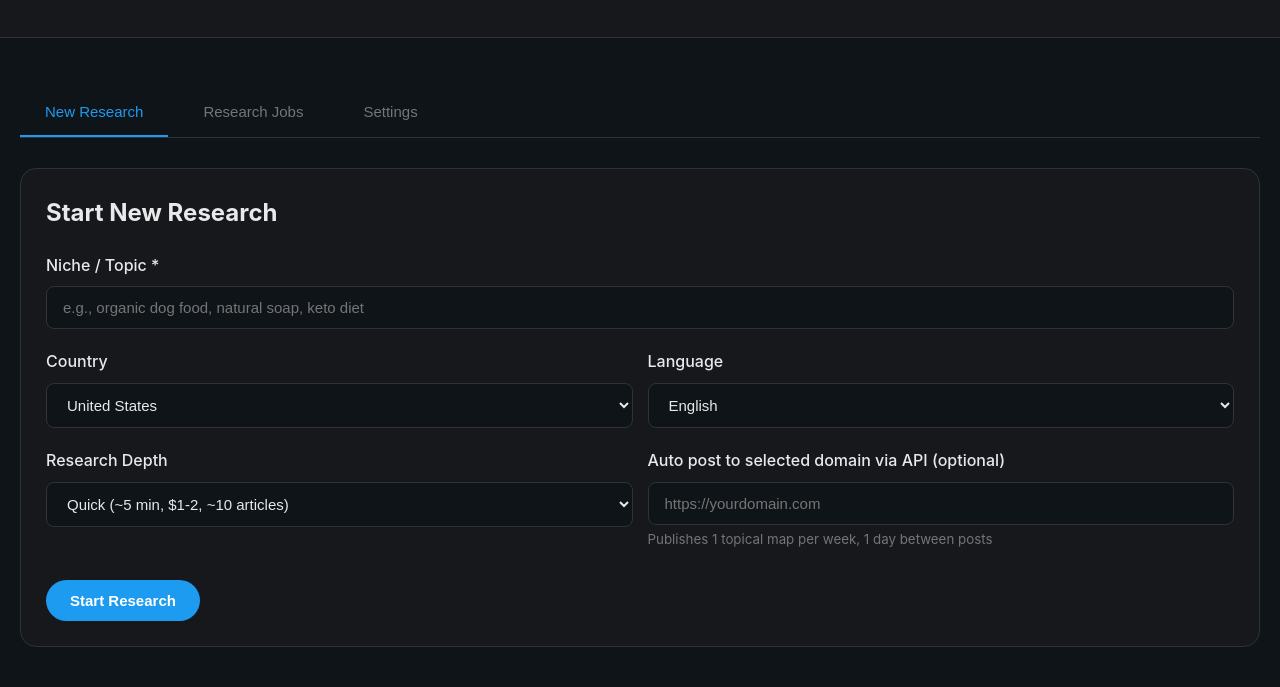
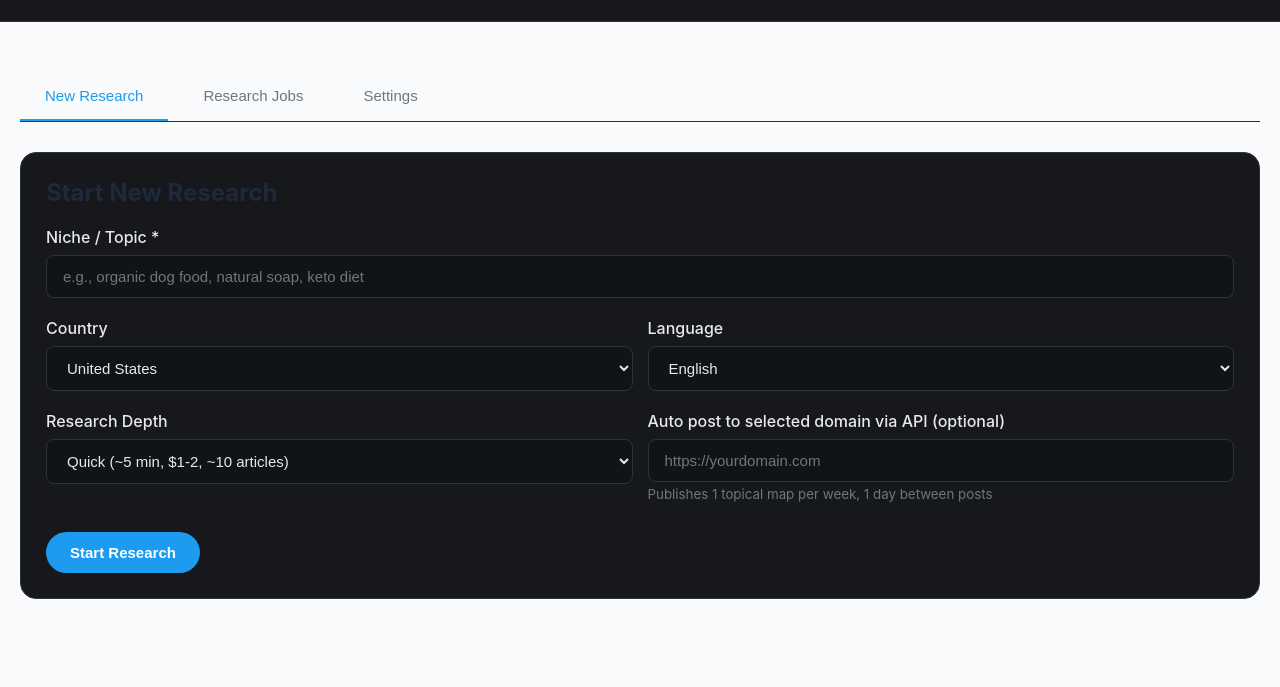
Before and after one commit to Misto123/keyword-research-agent, a website: page public/index.html in a window 1280 px wide. Shown: the part 118-805 px from the top of the page. Drawn offline with Linux system fonts and the light colour scheme; no server answers.

Commit message:
Fix: Set light theme as default and confirm Serper API input exists

```diff
--- a/public/index.html
+++ b/public/index.html
@@ -12,11 +12,11 @@
     }
 
     body {
-      font-family: -apple-system, BlinkMacSystemFont, 'Segoe UI', Roboto, Oxygen, Ubuntu, sans-serif;
-      background: #0f1419;
-      color: #e7e9ea;
-      line-height: 1.6;
-      transition: background 0.3s, color 0.3s;
+      font-family: -apple-system, BlinkMacSystemFont, 'Segoe UI', Roboto, sans-serif;
+      margin: 0;
+      padding: 0;
+      background: #f8fafc;
+      color: #1e293b;
     }
 
     body.light-theme {
```
